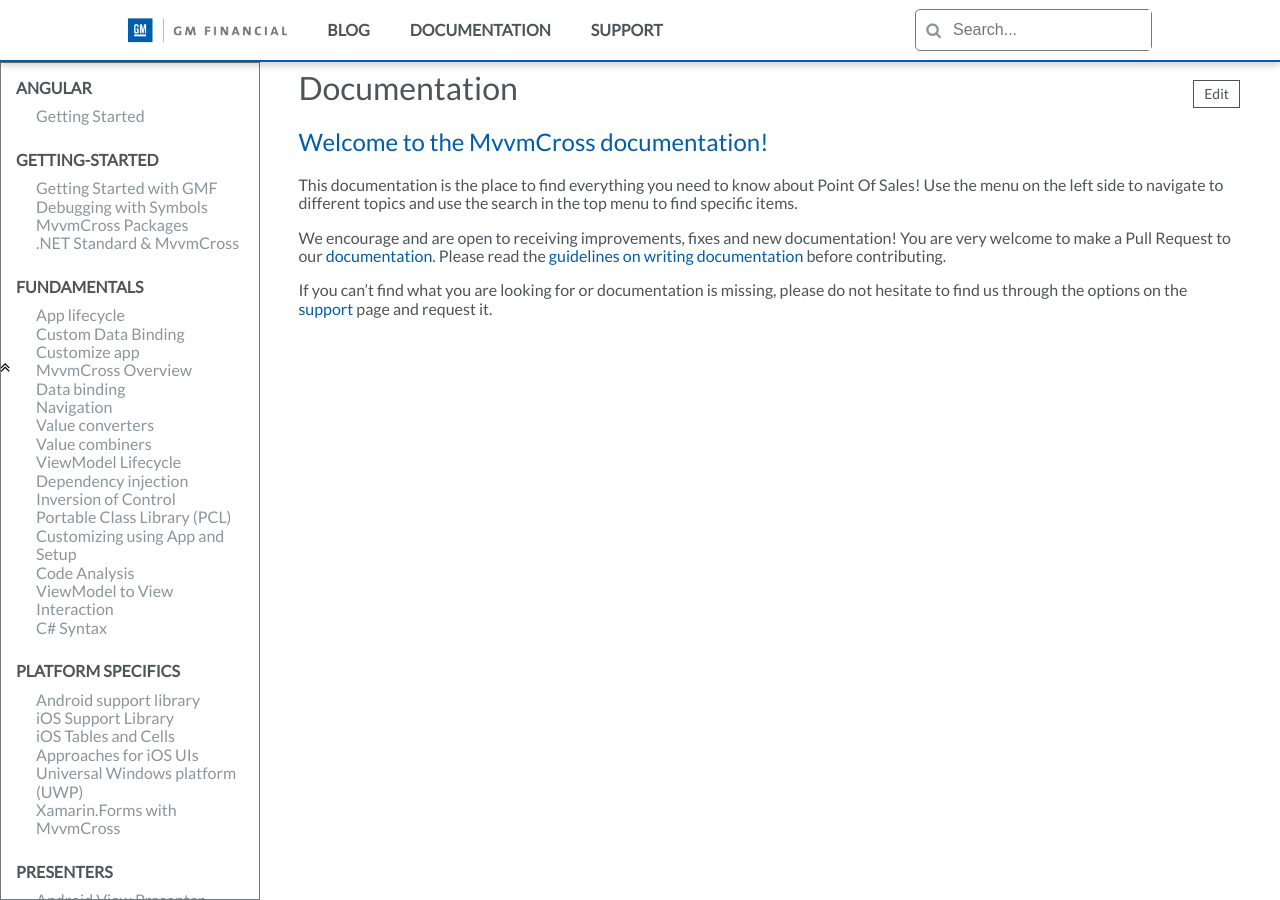
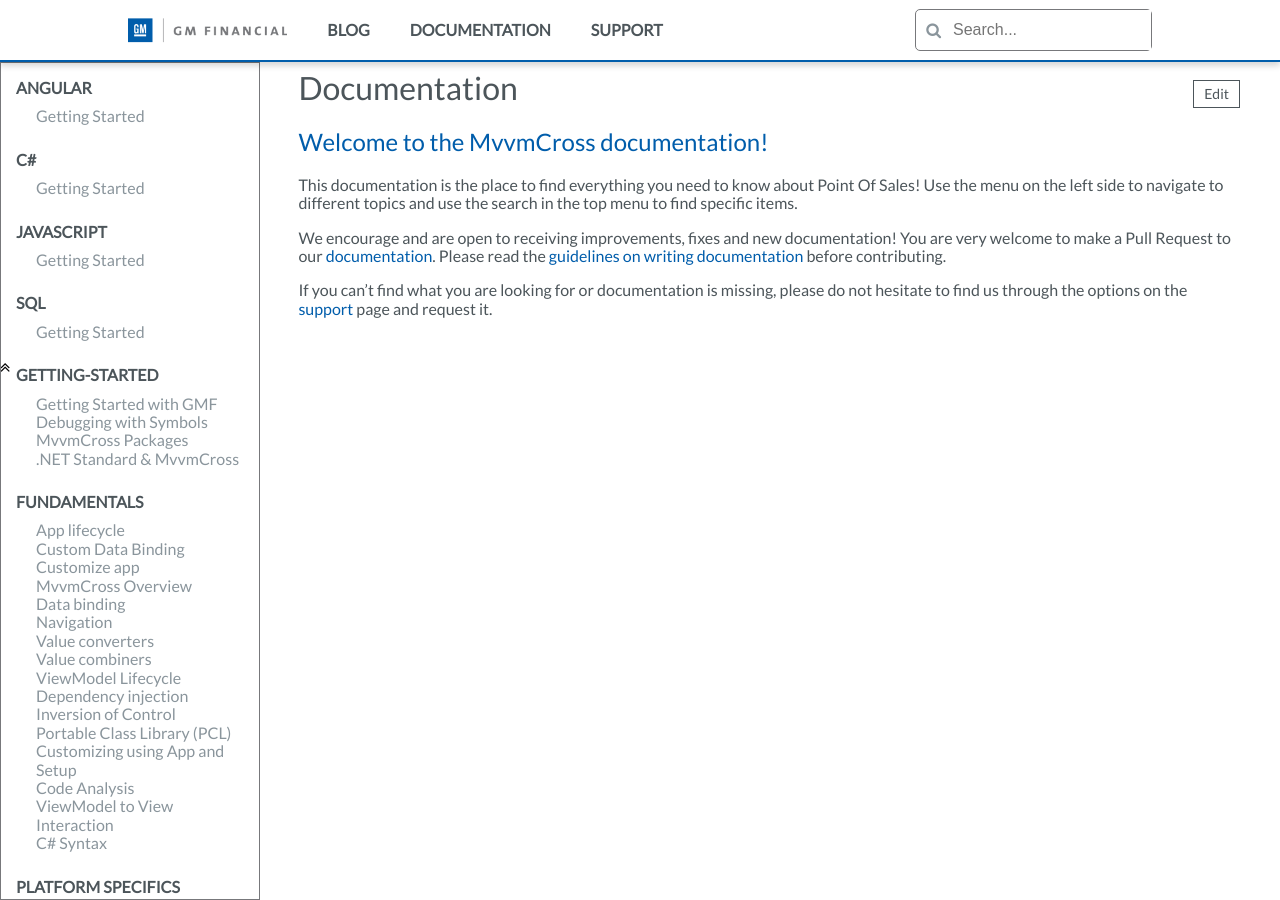
Before and after one commit to gmfjlr/DevForDev, a Jekyll site: the page built from docs/documentation.md, in a window 1280 px wide. Built offline with Jekyll 4.4.1, drawn with Linux system fonts in a browser that asks for light colours; nearby versions of some CDN libraries; comment, search, counter and statistics services are not loaded.

Commit message:
Update _config.yml

```diff
--- a/docs/_config.yml
+++ b/docs/_config.yml
@@ -91,6 +91,9 @@ menu:
 
 category_order:
   - 'Angular'
+  - 'C#'
+  - 'Javascript'
+  - 'Sql'
   - 'Getting-started'
   - 'Fundamentals'
   - 'Platform specifics'
```
